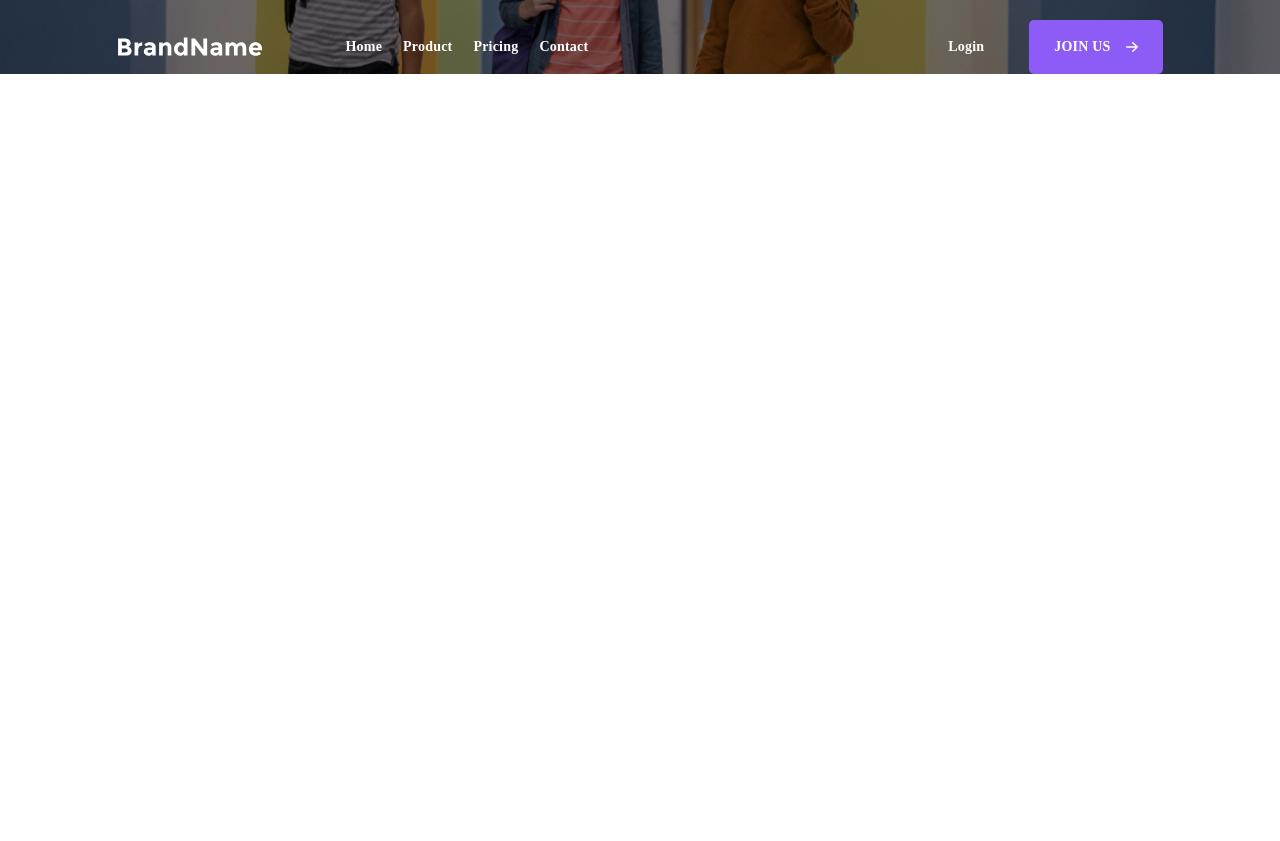
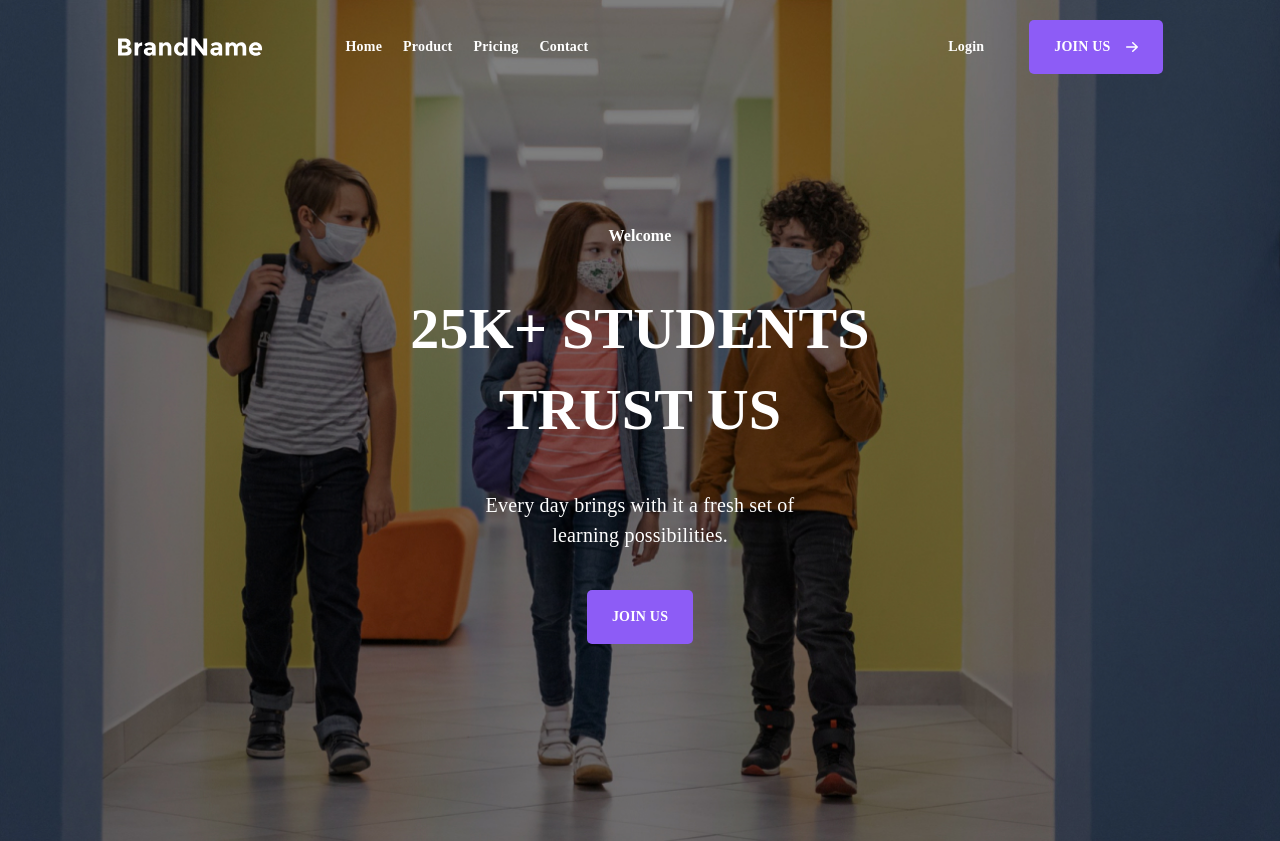
Before and after one commit to frontendoniyorbek/brendName, a plain HTML site: page index.html in a window 1280 px wide. Before the commit the page ends 800 px from the top, so only its background shows below. Drawn offline with Linux system fonts and the light colour scheme.

Commit message:
add hero

```diff
--- a/css/styles.css
+++ b/css/styles.css
@@ -4,6 +4,7 @@
 	--text-color: #252b42;
 	--orange-color: #e74040;
 	--bg-color: #26335d;
+	--line-height: 1.5;
 }
 
 @font-face {
@@ -189,3 +190,40 @@ p {
 .login:active {
 	opacity: 0.6;
 }
+
+/* HERO */
+.hero {
+	display: flex;
+	flex-direction: column;
+	align-items: center;
+	justify-content: center;
+	color: var(--white-color);
+	padding-top: 150px;
+	padding-bottom: 197px;
+}
+
+.hero__title4 {
+	font-weight: 700;
+	font-size: 16px;
+	line-height: var(--line-height);
+	letter-spacing: 0.1px;
+	margin-bottom: 40px;
+}
+
+.hero__title {
+	font-weight: 700;
+	font-size: 58px;
+	text-align: center;
+	line-height: 1.4;
+	letter-spacing: 0.2px;
+	margin-bottom: 40px;
+}
+
+.hero__text {
+	font-weight: 400;
+	font-size: 20px;
+	line-height: var(--line-height);
+	letter-spacing: 0.2px;
+	text-align: center;
+	margin-bottom: 40px;
+}
--- a/index.html
+++ b/index.html
@@ -42,6 +42,20 @@
 							</button>
 						</div>
 					</div>
+					<!-- HERO_SATRT -->
+					<div class="hero">
+						<h4 class="hero__title4">Welcome</h4>
+						<h1 class="hero__title">
+							25K+ STUDENTS <br />
+							TRUST US
+						</h1>
+						<p class="hero__text">
+							Every day brings with it a fresh set of <br />
+							learning possibilities.
+						</p>
+						<button class="btn">JOIN US</button>
+					</div>
+					<!-- HERO_END -->
 				</div>
 			</header>
 		</div>
```
